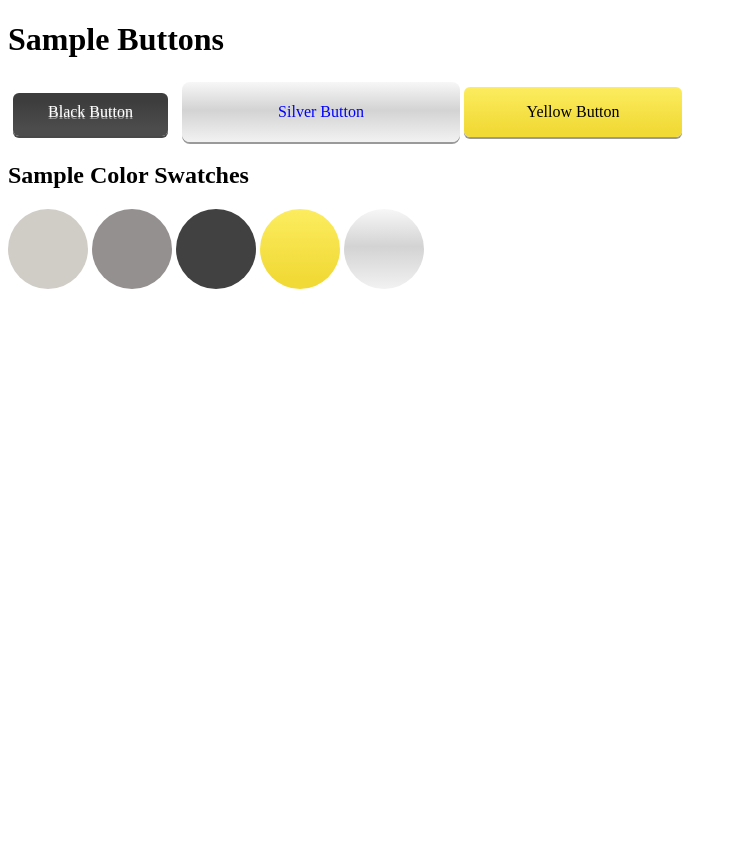
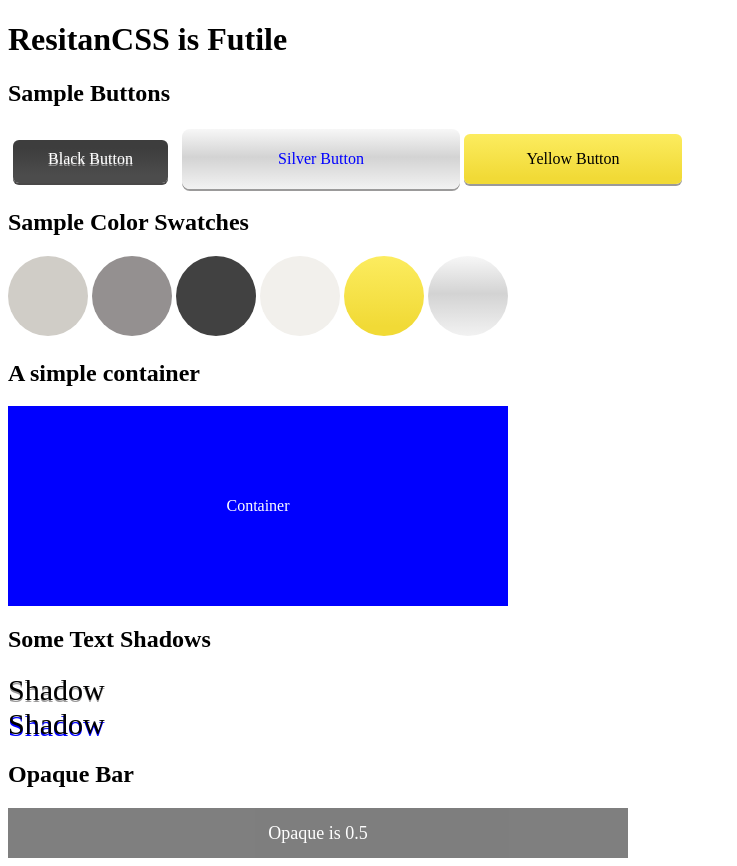
Before and after one commit to BrandonEMiller/practicestylesheets, a plain HTML site: page index.html in a window 1280 px wide. Shown: the whole page, without its empty margins (0-737 px from the left). Before the commit the page ends 800 px from the top, so only its background shows below. Drawn offline with Linux system fonts and the light colour scheme.

Commit message:
Added example shadows, container, and opacity

```diff
--- a/index.html
+++ b/index.html
@@ -7,7 +7,9 @@
 	<link rel="stylesheet" type="text/css" href="styles.css">
 </head>
 <body>
-	<h1>Sample Buttons</h1>
+	<h1>ResitanCSS is Futile</h1>
+
+	<h2>Sample Buttons</h2>
 
 	<div class="blackbutton">Black Button</div>
 
@@ -20,9 +22,22 @@
 	<div class="grey1"></div>
 	<div class="grey2"></div>
 	<div class="darkgrey1"></div>
+	<div class="lightcolor"></div>
 	<div class="gradient1"></div>
 	<div class="silvergradient1"></div>
 
+	<h2>A simple container</h2>
+
+	<div class="submainwrap">Container</div>
+
+	<h2>Some Text Shadows</h2>
+
+	<div class="shadow1">Shadow</div>
+	<div class="shadow2">Shadow</div>
+
+	<h2>Opaque Bar</h2>
+
+	<div class="opaquebar">Opaque is 0.5</div>
 
 
 </body>
--- a/styles.css
+++ b/styles.css
@@ -72,6 +72,15 @@
 
 }
 
+.lightcolor {
+  display: inline-block;
+  height: 80px;
+  width: 80px;
+  border-radius: 200px;
+  background: #F2F0EC;
+
+}
+
 .gradient1 {
   display: inline-block;
   height: 80px;
@@ -89,3 +98,40 @@
   background: linear-gradient(to bottom, rgba(247,247,247,1) 0%,rgba(211,211,211,1) 47%,rgba(242,242,242,1) 100%); /* W3C */
 
 }
+
+
+.submainwrap {
+  margin: 0 auto;
+ min-width: 500px;
+ min-height: 200px;
+  /*margin-left: -328px;*/
+  background: blue;
+  font-family: Futura;
+  color: white;
+  display: inline-block;
+  text-align: center;
+  line-height: 200px;
+}
+
+.shadow1 {
+text-shadow: 0 2px 0 rgb(155, 154, 154);
+font-size: 30px;
+
+}
+
+.shadow2 {
+  text-shadow: 0 2px 0 blue;
+  font-size: 30px;
+}
+
+.opaquebar {
+  width:620px;
+  height: 50px;
+  background: black;
+  opacity: 0.5;
+
+  color: white;
+  text-align: center;
+  font-size: 18px;
+  line-height: 50px;
+}
```
Also changed, not shown: 1 other file.
